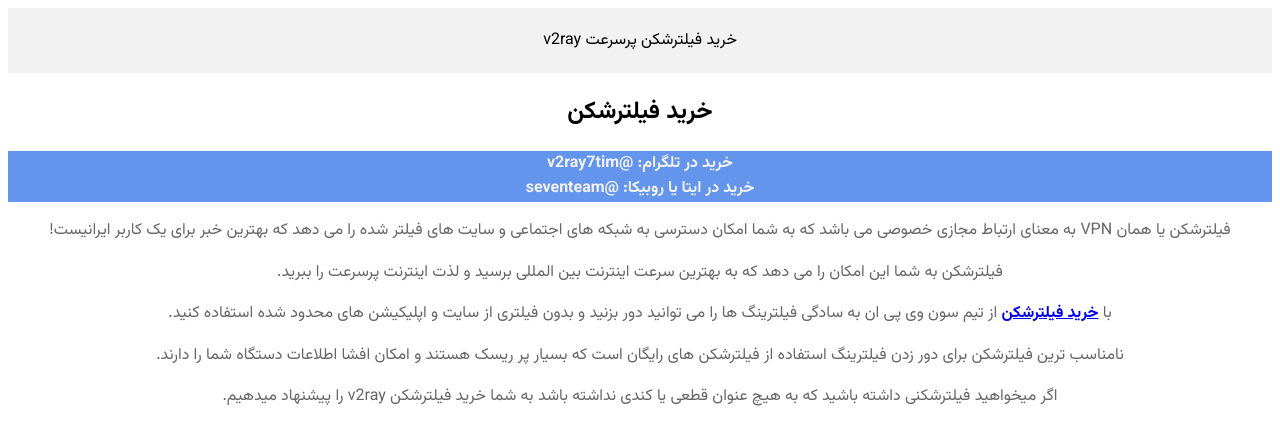
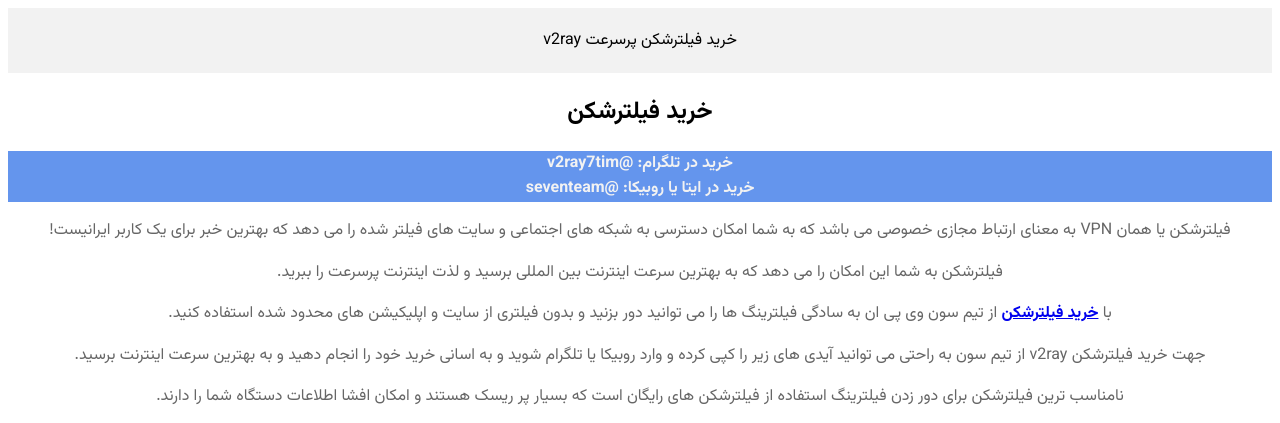
Before and after one commit to v2rayngvpn/v2ray, a plain HTML site: page index.html in a window 1280 px wide. Shown: the top 423 px of the page. Drawn offline with Linux system fonts and the light colour scheme.

Commit message:
Update index.html

```diff
--- a/index.html
+++ b/index.html
@@ -53,6 +53,7 @@
   <p>فیلترشکن یا همان VPN به معنای ارتباط مجازی خصوصی می باشد که به شما امکان دسترسی به شبکه های اجتماعی و سایت های فیلتر شده را می دهد که بهترین خبر برای یک کاربر ایرانیست!</p>
   <p>فیلترشکن به شما این امکان را می دهد که به بهترین سرعت اینترنت بین المللی برسید و لذت اینترنت پرسرعت را ببرید.</p>
   <p>با <a href="#" rel="follow" style="font-weight: bold;">خرید فیلترشکن</a> از تیم سون وی پی ان به سادگی فیلترینگ ها را می توانید دور بزنید و بدون فیلتری از سایت و اپلیکیشن های محدود شده استفاده کنید.</p>
+  <p>جهت خرید فیلترشکن v2ray از تیم سون به راحتی می توانید آیدی های زیر را کپی کرده و وارد روبیکا یا تلگرام شوید و به اسانی خرید خود را انجام دهید و به بهترین سرعت اینترنت برسید.</p>
   <p>نامناسب ترین فیلترشکن برای دور زدن فیلترینگ استفاده از فیلترشکن های رایگان است که بسیار پر ریسک هستند و امکان افشا اطلاعات دستگاه شما را دارند.</p>
   <p>اگر میخواهید فیلترشکنی داشته باشید که به هیچ عنوان قطعی یا کندی نداشته باشد به شما خرید فیلترشکن v2ray را پیشنهاد میدهیم.</p>
   <br>
```
